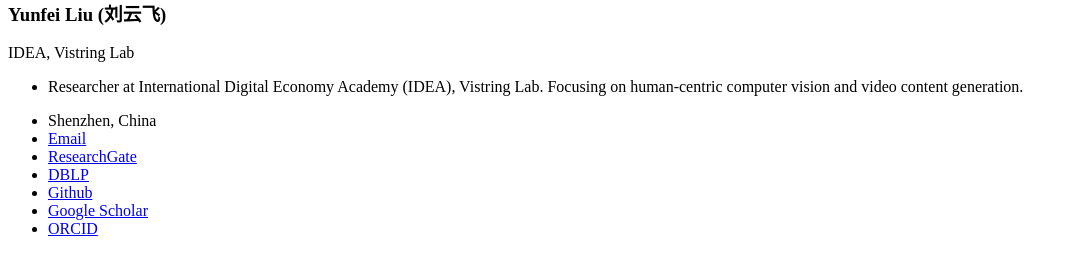
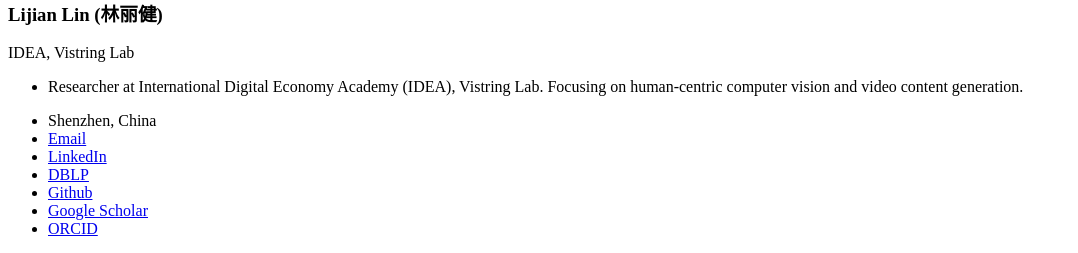
Before and after one commit to gagajian/gagajian.github.io, a Jekyll site: the page built from _pages/includes/honers.md, in a window 1280 px wide. Shown: the part 526-779 px from the top of the page, without its empty margins (0-1078 px from the left). Built offline with Jekyll 4.4.1, drawn with Linux system fonts in a browser that asks for light colours; our own code applies the rules of GitHub Pages for plain Markdown files.

Commit message:
update bio

```diff
--- a/_config.yml
+++ b/_config.yml
@@ -6,9 +6,9 @@
 # `jekyll serve`. If you change this file, please restart the server process.
 
 # Site Settings
-title                    : "DreamTale"
+title                    : "Lijian Lin"
 description              : "Researcher at International Digital Economy Academy (IDEA), Vistring Lab. Focusing on human-centric computer vision and video content generation."
-repository               : "Yunfei-Liu/yunfei-liu.github.io"
+repository               : "gagajian/gagajian.github.io"
 google_scholar_stats_use_cdn : true
 
 # google analytics
@@ -21,15 +21,15 @@
 
 # Site Author
 author:
-  name             : "Yunfei Liu (刘云飞)"
-  avatar           : "images/avatar-2.png"
+  name             : "Lijian Lin (林丽健)"
+  avatar           : "images/ljlin.jpg"
   bio              : "IDEA, Vistring Lab"
   location         : "Shenzhen, China"
   employer         :
   pubmed           :
-  googlescholar    : "https://scholar.google.com/citations?user=B1Z1vTMAAAAJ"
-  email            : "liuyunfei@idea.edu.cn"
-  researchgate     :  https://www.researchgate.net/profile/Yunfei-Liu-17
+  googlescholar    : "https://scholar.google.com/citations?user=Xf5_TfcAAAAJ&hl=zh-CN"
+  email            : "linlijian@idea.edu.cn"
+  researchgate     :
   uri              :
   bitbucket        :
   codepen          :
@@ -37,15 +37,15 @@
   flickr           :
   facebook         :
   foursquare       :
-  github           : "DreamTaleCore"
+  github           : "gagajian"
   google_plus      :
   keybase          :
   instagram        :
   impactstory      : # e.g., "https://profiles.impactstory.org/u/xxxx-xxxx-xxxx-xxxx"
   lastfm           :
-  linkedin         : # e.g., "linkedin username"
-  dblp             : https://dblp.org/pid/136/3330.html
-  orcid            : https://orcid.org/0000-0001-6898-0058
+  linkedin         : https://www.linkedin.com/in/%E4%B8%BD%E5%81%A5-%E6%9E%97-3222061bb/
+  dblp             : https://dblp.org/pid/256/8466.html
+  orcid            : https://orcid.org/0009-0005-8227-835X
   pinterest        :
   soundcloud       :
   stackoverflow    : # http://stackoverflow.com/users/123456/username
```
